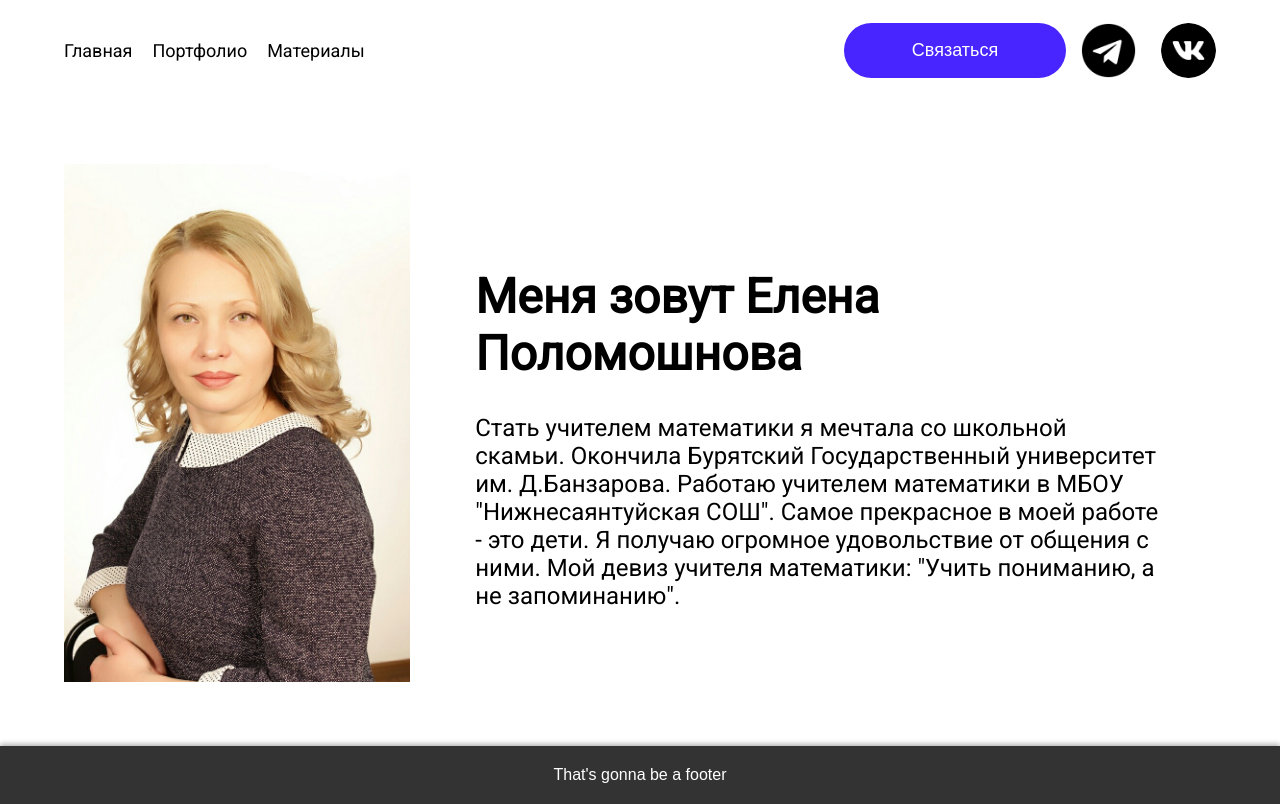
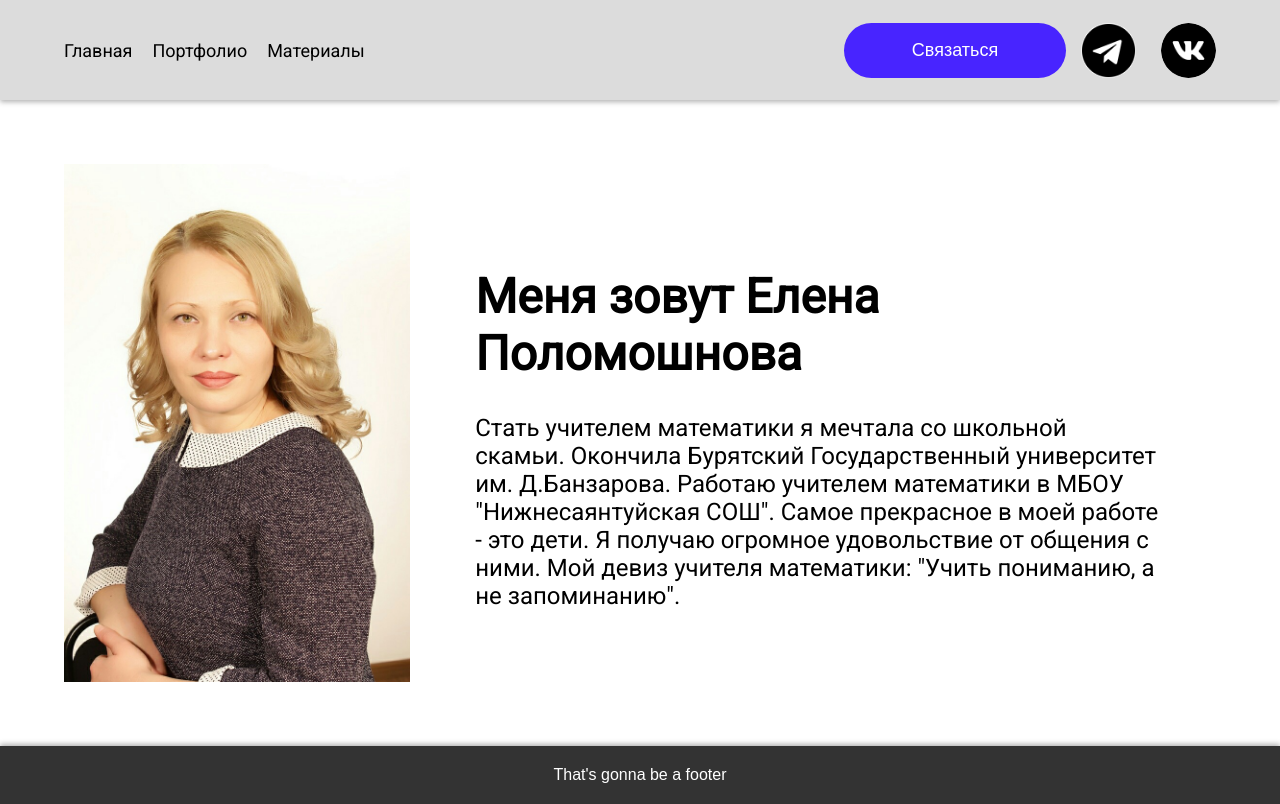
Before and after one commit to litvidan/EPsite, a React (Create React App) app: page / in a window 1280 px wide. Built offline with nearby package versions, Linux system fonts and the light colour scheme.

Commit message:
Improved adaptiveness

```diff
--- a/src/App.js
+++ b/src/App.js
@@ -17,11 +17,11 @@ function App() {
   return (
     <div className="App">
       <header>
-        <div className="menu">
+        <nav className="menu">
           <a>Главная</a>
           <a>Портфолио</a>
           <a>Материалы</a>
-        </div>
+        </nav>
 
 
         <div className="header-controls">
@@ -44,14 +44,10 @@ function App() {
         <div className="main_description">
           <img src="images\photo.jpg" alt="Фото"></img>
           <div>
-
             <p><h1>Меня зовут Елена Поломошнова</h1>Стать учителем математики я мечтала со школьной скамьи. Окончила Бурятский Государственный университет им. Д.Банзарова. Работаю учителем математики в МБОУ "Нижнесаянтуйская СОШ". Самое прекрасное в моей работе - это дети. Я получаю огромное удовольствие от общения с ними.
 Мой девиз учителя математики: "Учить пониманию, а не запоминанию".</p>
-
           </div>
-
         </div>
-
       </div>
 
       <footer>
--- a/src/index.css
+++ b/src/index.css
@@ -6,16 +6,27 @@
   font-display: swap;
 }
 
+* {
+  box-sizing: border-box;
+}
+
 html{
   height: 100%;
+  width: 100%;
 }
 
 body {
+  display: flex;
   margin: 0;
   height: 100%;
   font-family: 'Roboto', sans-serif;
   -webkit-font-smoothing: antialiased;
   -moz-osx-font-smoothing: grayscale;
+}
+
+main {
+  margin: 0;
+  display: flex;
 }
 
 
@@ -27,16 +38,18 @@ code {
 
 /* ------------------HEADER------------------- */
 header {
+  width: 100%;
   box-sizing: border-box;
-  margin-left: 5%;
-  margin-right: 5%;
+  padding: 0 5% 0 5%;
   top: 0;
   position: sticky;
-  background-color: white;
+  background-color:gainsboro;
   display: flex;
   align-items: center; /* выравнивание по вертикали */
   height: 100px;
   gap: 20px; /* небольшой промежуток между блоками */
+  box-shadow: 0 2px 5px rgba(0, 0, 0, 0.3); /* Тень сверху для отделения */
+
 }
 
 /* Блок меню занимает всё доступное место слева */
@@ -194,7 +207,7 @@ header a:hover {
 
 .content::after{
   clear: both;
-  display: block;
+  display: flex;
 }
 
 .content{
@@ -278,6 +291,8 @@ header a:hover {
 /*--------------------------------Footer----------------------------*/
 
 footer {
+  width: 100%;
+  align-self: flex-end;
   background-color: #333;         /* Темный фон */
   color: #fff;                    /* Белый текст */
   text-align: center;             /* Центрирование текста */
```
